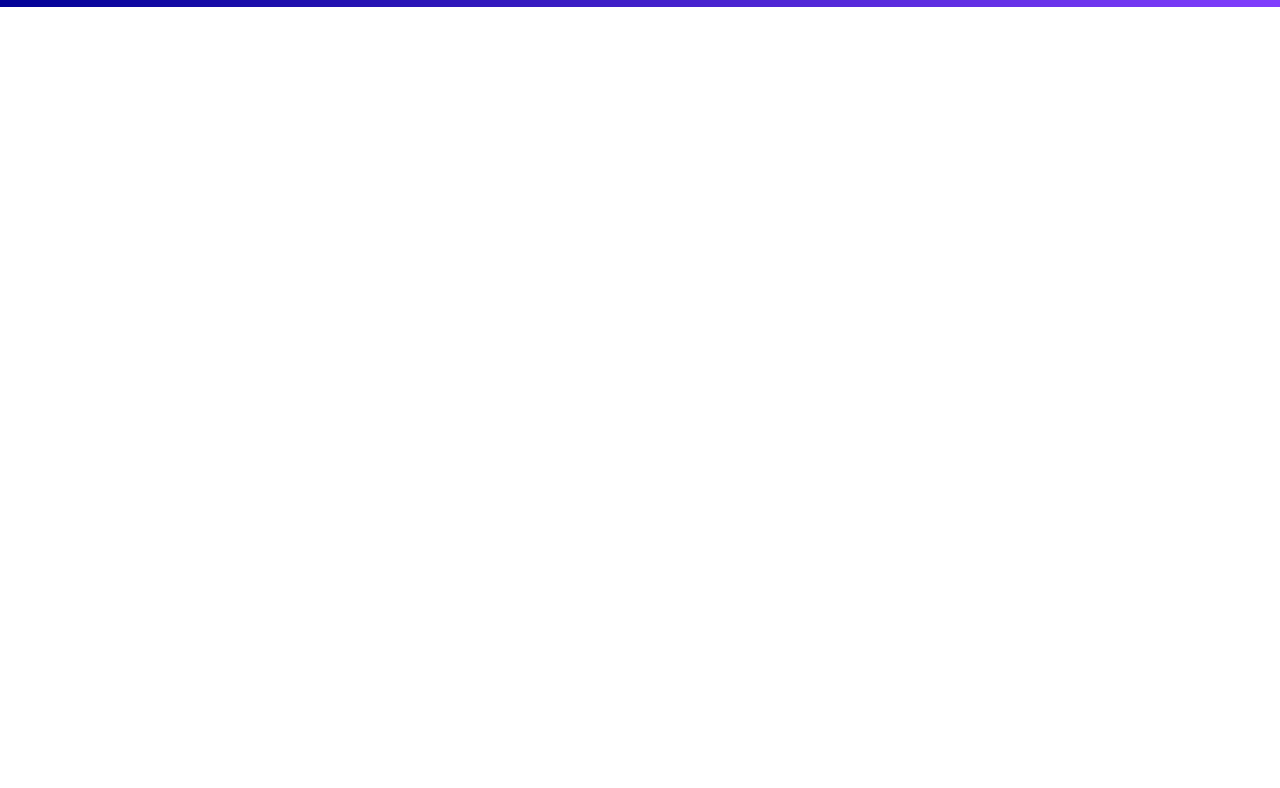
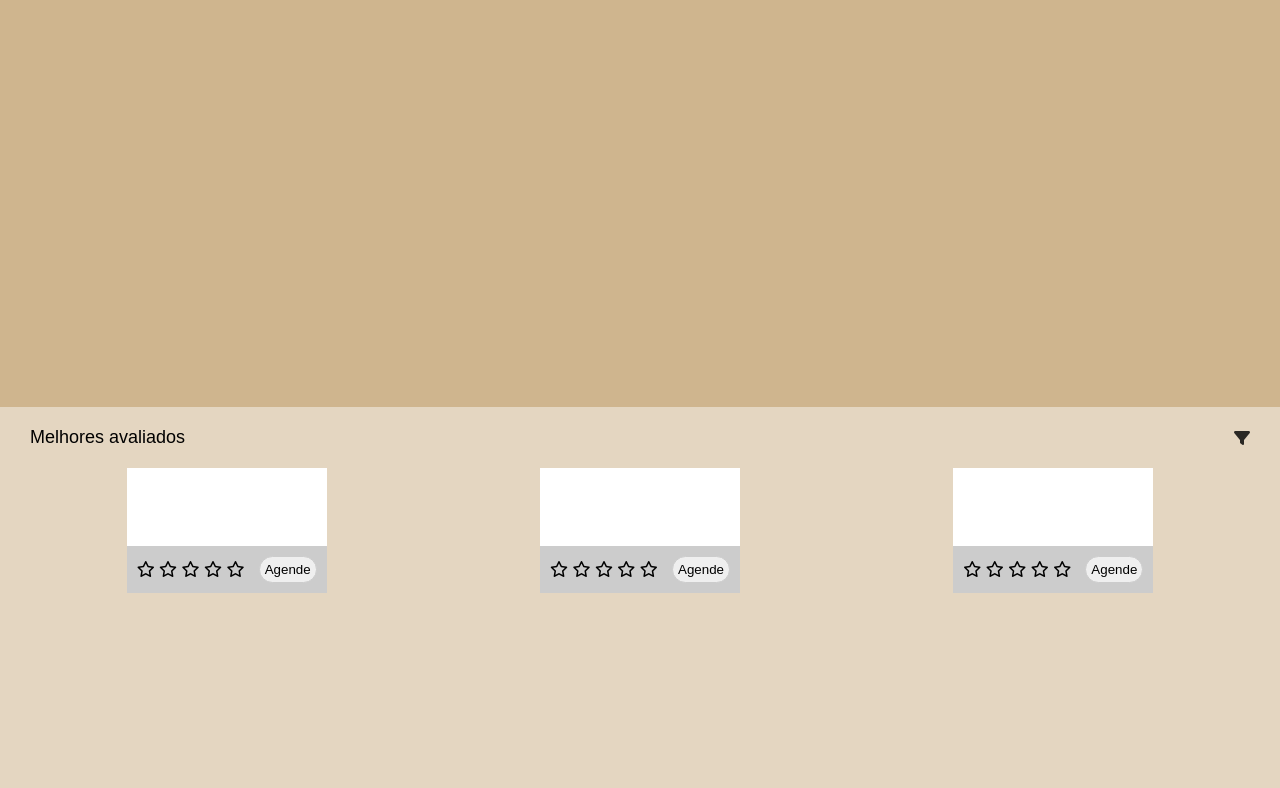
Before and after one commit to Derickcsantos/Landing-page-agenda, a plain HTML site: page index.html in a window 1280 px wide. Shown: the part 70-858 px from the top of the page. Before the commit the page ends 800 px from the top, so only its background shows below. Drawn offline with Linux system fonts and the light colour scheme.

Commit message:
Add files via upload

```diff
--- a/index.html
+++ b/index.html
@@ -54,16 +54,80 @@
                 <a href="index.html">Agenda<span>TCC</span></a>
             </div>
             <div class="pesquisa">
-                <input id="inputPesquisa" name="Pesquisa" type="text" placeholder="Pesquise aqui">
+                <input id="inputPesquisa" name="Pesquisa" type="text" placeholder="Pesquise aqui ">
             </div>
             <i class="fas fa-bars menu-icon"></i>
             <ul class="menu">
-                <li><a href="index.html">Home</a></li>
-                <li><a href="login.html">Entrar</a></li>
                 <li><button class="cadastro"  onclick="window.location.href='cadastro.html'">Listar sua empresa</button></li>
+                <i class="fa-solid fa-user"></i>
             </ul>
         </nav>
     </header>
+    <main>
+        <section id="banner">
+
+        </section>
+        <section id="negocios">
+            <div class="topo">
+                <h2>Melhores avaliados</h2>
+                <i class="fa-solid fa-filter"></i>
+            </div>
+            <div class="saloes">
+                <div class="salao">
+                    <div class="imagem">
+                        <img src="" alt="">
+                    </div>
+                    <div class="conteudo">
+                        <div class="avaliacao">
+                            <i class="fa-regular fa-star"></i>
+                            <i class="fa-regular fa-star"></i>
+                            <i class="fa-regular fa-star"></i>
+                            <i class="fa-regular fa-star"></i>
+                            <i class="fa-regular fa-star"></i>
+
+                        </div>
+
+                        <button>Agende</button>
+                    </div>
+                </div>
+                <div class="salao">
+                    <div class="imagem">
+                        <img src="" alt="">
+                    </div>
+                    <div class="conteudo">
+                        <div class="avaliacao">
+                            <i class="fa-regular fa-star"></i>
+                            <i class="fa-regular fa-star"></i>
+                            <i class="fa-regular fa-star"></i>
+                            <i class="fa-regular fa-star"></i>
+                            <i class="fa-regular fa-star"></i>
+
+                        </div>
+
+                        <button>Agende</button>
+                    </div>
+                </div>
+                <div class="salao">
+                    <div class="imagem">
+                        <img src="" alt="">
+                    </div>
+                    <div class="conteudo">
+                        <div class="avaliacao">
+                            <i class="fa-regular fa-star"></i>
+                            <i class="fa-regular fa-star"></i>
+                            <i class="fa-regular fa-star"></i>
+                            <i class="fa-regular fa-star"></i>
+                            <i class="fa-regular fa-star"></i>
+
+                        </div>
+
+                        <button>Agende</button>
+                    </div>
+                </div>
+            </div>
+
+        </section>
+    </main>
 
 
     <script src="src/js/script.js"></script>
--- a/src/css/style.css
+++ b/src/css/style.css
@@ -1,3 +1,5 @@
+
+
 *{
     margin: 0;
     padding: 0;
@@ -8,8 +10,8 @@
 }
 
 header nav {
-    background-image: linear-gradient(to right, rgb(2, 2, 150), rgb(129, 62, 253));
-    color: #f9efe5;
+    background-color: #cfb58e;
+    color: #000;
     padding: 10px 20px;
     display: flex;
     justify-content: space-between;
@@ -19,7 +21,7 @@ header nav {
 
 header nav .logo a {
     text-decoration: none;
-    color: #fff;
+    color: #000;
     font-size: 24px;
     font-weight: bold;
 }
@@ -66,8 +68,8 @@ header nav .menu-icon {
     border: 1px solid #ccc;
 }
 
-#inputPesquisa1::placeholder{
-    margin: 10px;
+#inputPesquisa::placeholder{
+    padding-left: 10px;
 }
 
 .cadastro{
@@ -80,6 +82,82 @@ header nav .menu-icon {
 
 .cadastro:hover{
     transform: scale(1.1);
+}
+
+.fa-user{
+    border: 1px solid #000;
+    border-radius: 50%;
+    padding: 10px;
+}
+
+#banner{
+    background-color: #cfb58e;
+    height: 400px;
+}
+
+#negocios{
+    background-color: #e4d6c1;
+    height: 500px;
+    display: flex;
+    flex-direction: column;
+}
+
+.topo{
+    display: flex;
+    justify-content: space-between;
+    align-items: center;
+    padding: 20px 30px 0 30px;
+}
+
+.topo i{
+    color: #000000d0
+}
+
+#negocios h2{
+    font-size: 18px;
+    font-weight: 400;
+}
+
+.saloes{
+    display: flex;
+    flex-direction: row;
+    justify-content: space-around;
+    padding: 20px;
+}
+
+.saloes h2{
+    text-align: start;
+    display: block;
+}
+
+.salao{
+    background-color: #ccc;
+    height: 100px;
+    width: 200px;
+    display: flex;
+    flex-direction: column;
+    justify-content: space-between;
+}
+
+.imagem{
+    background-color: #fff;
+    height: 100%;
+    padding: 30px;
+}
+
+.conteudo{
+    justify-content: space-between;
+    display: flex;
+    align-items: center;
+    background-color: #ccc;
+    height: 50%;
+    padding: 10px;
+}
+
+.conteudo button{
+    border: 1px solid #ccc;
+    border-radius: 15px;
+    padding: 5px;
 }
 
 /* Estilos para o menu no mobile */
@@ -108,7 +186,7 @@ header nav .menu-icon {
         flex-direction: column;
         margin: 0;
         padding: 0;
-        background-image: linear-gradient(to right, rgb(2, 2, 150), rgb(129, 62, 253));
+        background-color: #cfb58e;
         text-align: center;
     }
 
```
